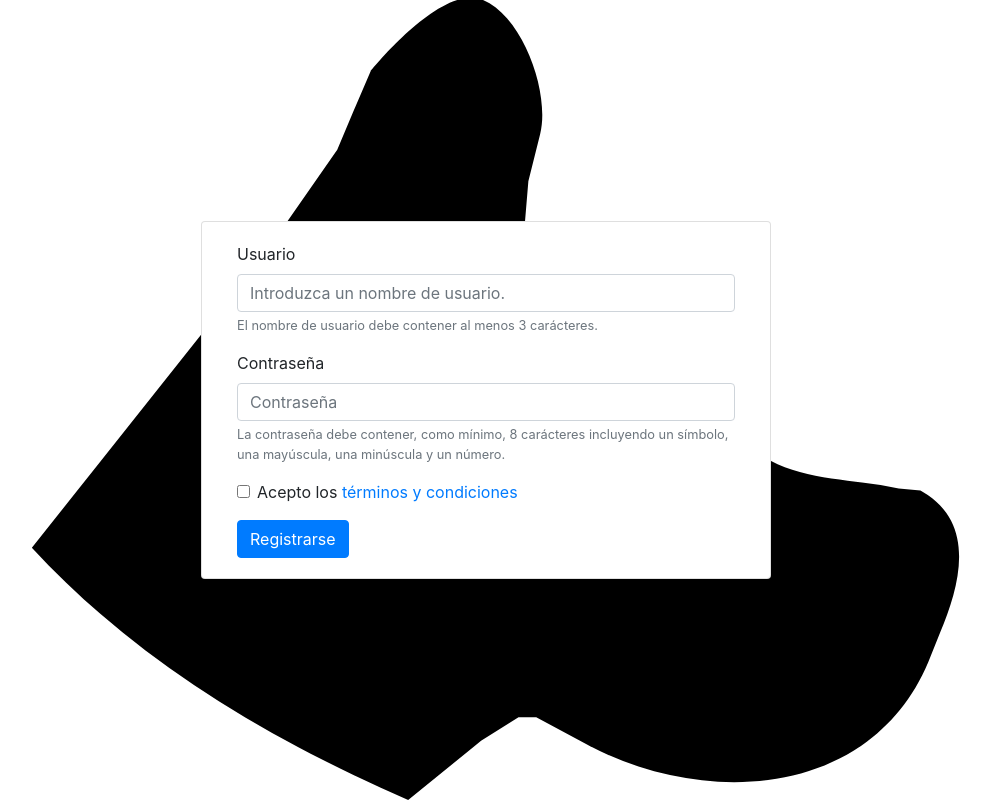
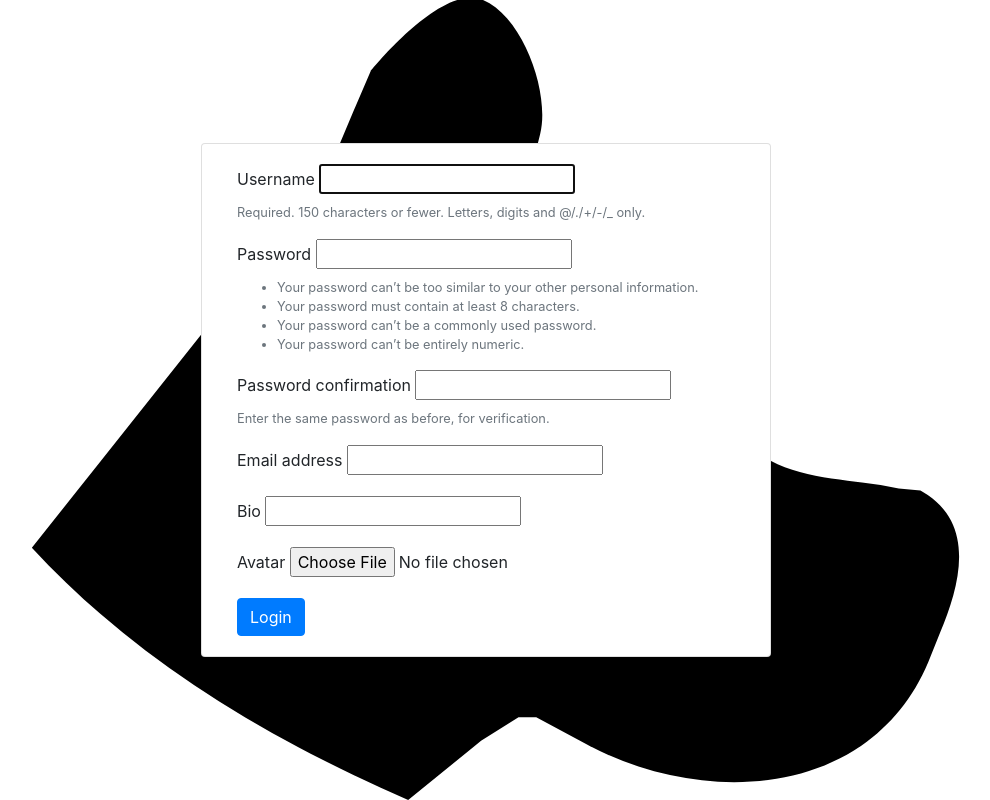
Before and after one commit to XavierVilaRubio/Barker, a Django app: page /accounts/register/ in a window 1280 px wide. Shown: the whole page, without its empty margins (154-1144 px from the left). Run offline with Django 4.2, Linux system fonts and the light colour scheme.

Commit message:
Forms corrected

```diff
--- a/BarkerApp/forms.py
+++ b/BarkerApp/forms.py
@@ -24,7 +24,11 @@ class ProfileForm(forms.ModelForm):
 class LoginForm(forms.ModelForm):
 	class Meta:
 		model = User
-		fields = ('username', 'password')
+		fields = ['username', 'password']
+
+		help_texts = {
+			'password': 'La contraseña debe contener, como mínimo, 8 carácteres incluyendo un símbolo, una mayúscula, una minúscula y un número',
+		}
 
 		widgets = {
 			'username': forms.TextInput(attrs={'class': 'form-control', 'placeholder': 'Username'}),
--- a/BarkerApp/static/css/custom.css
+++ b/BarkerApp/static/css/custom.css
@@ -1,5 +1,8 @@
+body {
+  background: #f4f8fb;
+}
+
 main {
-  background: #f4f8fb;
   padding-block: 67px;
 }
 
--- a/BarkerApp/templates/bark/edit_bark.html
+++ b/BarkerApp/templates/bark/edit_bark.html
@@ -1,7 +1,7 @@
 {% extends "base.html" %}
 {% block body %}
-<div class="container-fluid vh-100 d-flex justify-content-center align-items-center">
-	<div class="card" style="width: auto; margin: 0 auto;">
+<div class="container-fluid h-100 d-flex justify-content-center align-items-center">
+	<div class="card">
 		<div class="card-body">
 			<h1>
 				<span style="color: black;">Edit a</span>
--- a/BarkerApp/templates/bark/post_bark.html
+++ b/BarkerApp/templates/bark/post_bark.html
@@ -1,7 +1,7 @@
 {% extends "base.html" %}
 {% block body %}
-  <div class="container-fluid vh-100 d-flex justify-content-center align-items-center">
-    <div class="card" style="width: auto; margin: 0 auto;">
+<div class="container-fluid h-100 d-flex justify-content-center align-items-center">
+  <div class="card">
     <div class="card-body">
       <h1>
         <span style="color: black;">Post a</span>
--- a/BarkerApp/templates/bark/reply_bark.html
+++ b/BarkerApp/templates/bark/reply_bark.html
@@ -1,7 +1,7 @@
 {% extends "base.html" %}
 {% block body %}
-<div class="container-fluid vh-100 d-flex justify-content-center align-items-center">
-	<div class="card" style="width: auto; margin: 0 auto;">
+<div class="container-fluid h-100 d-flex justify-content-center align-items-center">
+	<div class="card">
 		<div class="card-body">
 			<h1>
 				<span style="color: black;">Reply to a</span>
--- a/BarkerApp/templates/base.html
+++ b/BarkerApp/templates/base.html
@@ -16,7 +16,8 @@
 
 <body>
   <header class="bg-white fixed-top d-flex justify-content-between align-items-center p-3 px-lg-5">
-    <a href="http://127.0.0.1:8000/home/"><img src="{% static 'assets/logo.svg' %}" height="35px" width="35px" alt="" /></a>
+    <a href="http://127.0.0.1:8000/home/"><img src="{% static 'assets/logo.svg' %}" height="35px" width="35px"
+        alt="" /></a>
     <h2 class="fs-5 lh-sm">{{ request.resolver_match.url_name|capfirst }}</h2>
     <div class="dropdown">
       <a href="" id="dropdownUser1" data-bs-toggle="dropdown" aria-expanded="false">
--- a/BarkerApp/templates/registration/login.html
+++ b/BarkerApp/templates/registration/login.html
@@ -49,9 +49,9 @@
               {{i}}
               <!-- <input type="password" class="form-control" id="passwordRegistro" aria-describedby="passwordHelp"
                   placeholder="Contraseña"> -->
-              <small id="passwordHelp" class="form-text text-muted">La contraseña debe contener, como mínimo, 8
-                carácteres
-                incluyendo un símbolo, una mayúscula, una minúscula y un número.</small>
+              {% if i.help_text %}
+              <small id="passwordHelp" class="form-text text-muted">{{i.help_text}}</small>
+              {% endif %}
             </div>
             {% endfor %}
             <button type="submit" class="btn btn-primary">Login</button>
--- a/BarkerApp/templates/registration/register.html
+++ b/BarkerApp/templates/registration/register.html
@@ -42,7 +42,7 @@
       <div class="col-6 card">
         <div class="card-body">
           <form>
-            <div class="form-group">
+            <!-- <div class="form-group">
               <label for="usuarioRegistro">Usuario</label>
               <input type="text" class="form-control" id="usuarioRegistro" aria-describedby="userHelp"
                 placeholder="Introduzca un nombre de usuario.">
@@ -61,10 +61,29 @@
               <input type="checkbox" class="form-check-input" id="termsCheck">
               <label class="form-check-label" for="termsCheck">Acepto los <a href="http://127.0.0.1:8000/ToS/">términos
                   y
-                  condiciones</a></label> <!-- Aparece una card? -->
+                  condiciones</a></label>
             </div>
             <button type="submit" class="btn btn-primary">Registrarse</button>
-          </form>
+          </form> -->
+            <form method="POST"> {% csrf_token %}
+              {% for i in user_form %}
+              <div class="form-group">
+                <label for="passwordRegistro">{{i.label}}</label>
+                {{i}}
+                <small id="passwordHelp" class="form-text text-muted">{{i.help_text}}</small>
+              </div>
+              {% endfor %}
+              {% for i in profile_form %}
+              <div class="form-group">
+                <label for="passwordRegistro">{{i.label}}</label>
+                {{i}}
+                {% if i.help_text %}
+                <small id="passwordHelp" class="form-text text-muted">{{i.help_text}}</small>
+                {% endif %}
+              </div>
+              {% endfor %}
+              <button type="submit" class="btn btn-primary">Login</button>
+            </form>
         </div>
       </div>
     </div>
```
Also changed, not shown: db.sqlite3. Lines whose indentation alone changed are shown as unchanged.
